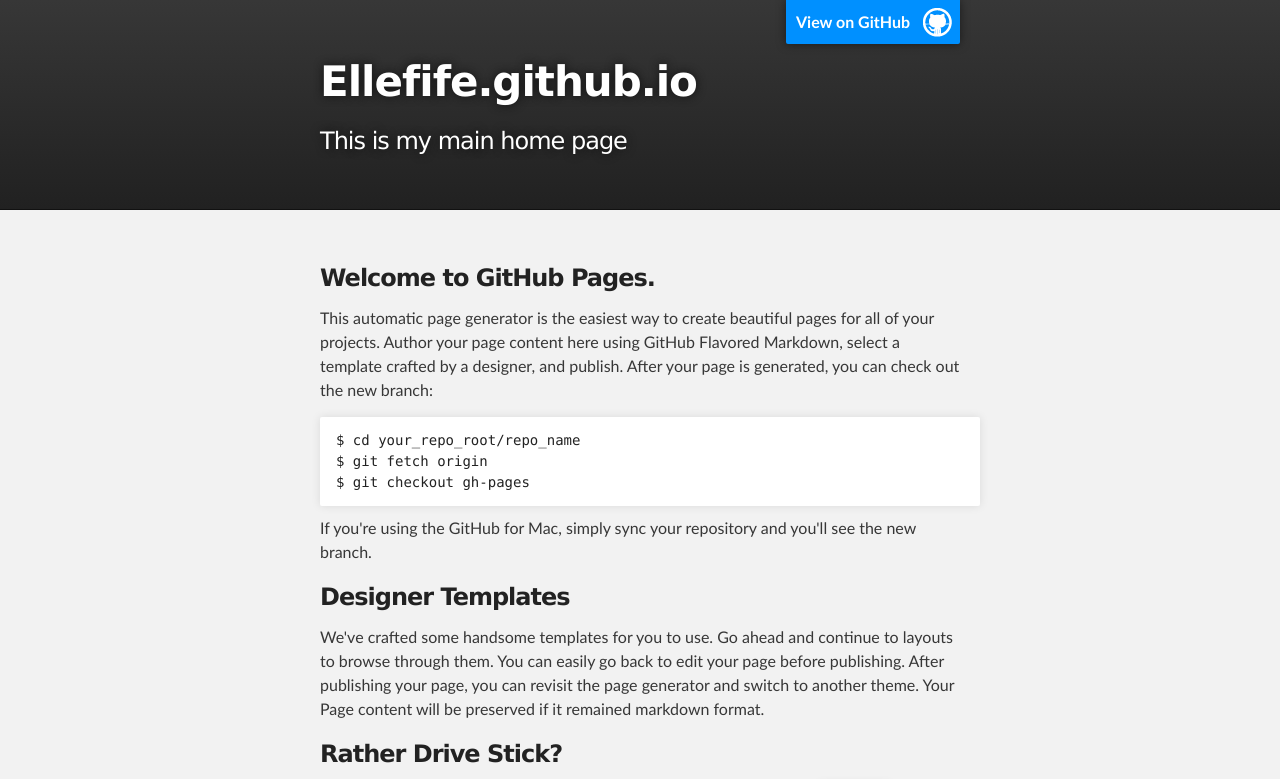
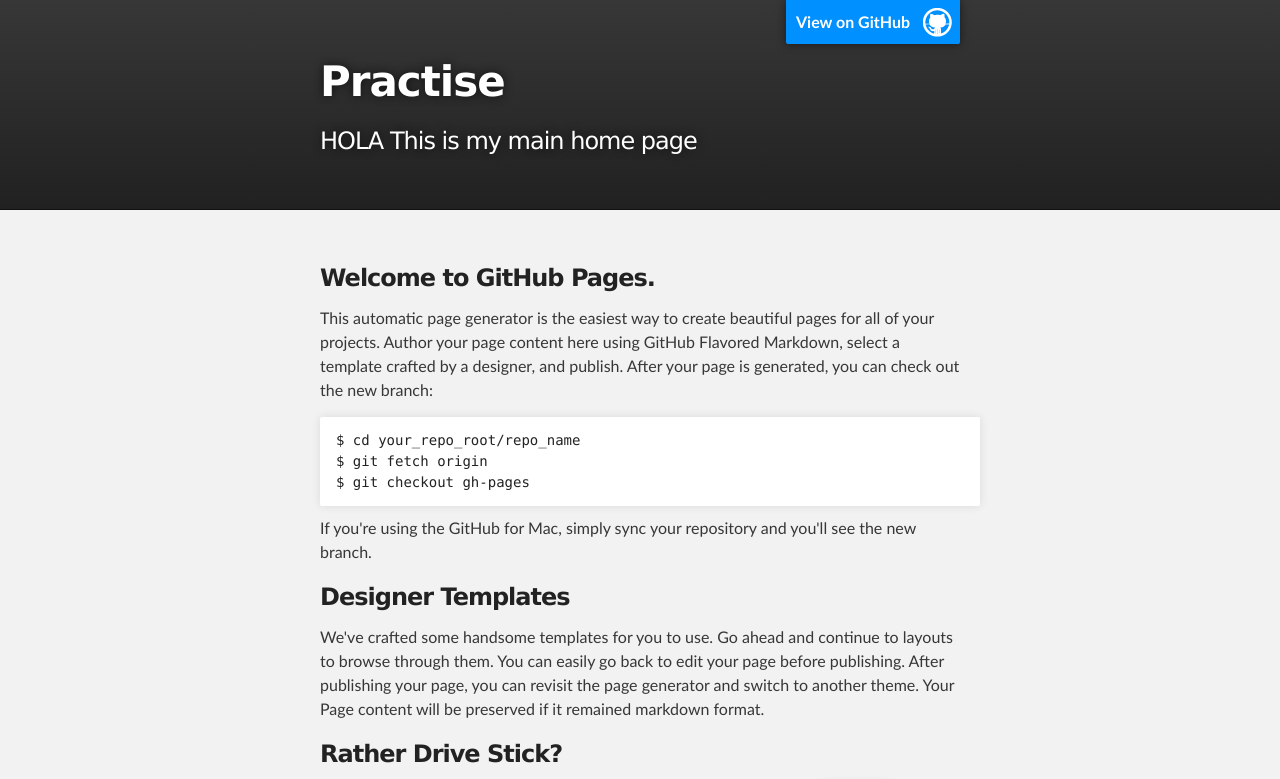
Before and after one commit to ElleFife/Practise, a plain HTML site: page index.html in a window 1280 px wide. Shown: the top 779 px of the page. Drawn offline with Linux system fonts and the light colour scheme.

Commit message:
Update index.html

```diff
--- a/index.html
+++ b/index.html
@@ -8,7 +8,7 @@
 
     <link rel="stylesheet" type="text/css" media="screen" href="stylesheets/stylesheet.css">
 
-    <title>Ellefife.github.io</title>
+    <title>Elle Fifes Website</title>
   </head>
 
   <body>
@@ -18,8 +18,8 @@
         <header class="inner">
           <a id="forkme_banner" href="https://github.com/ElleFife">View on GitHub</a>
 
-          <h1 id="project_title">Ellefife.github.io</h1>
-          <h2 id="project_tagline">This is my main home page</h2>
+          <h1 id="project_title">Practise</h1>
+          <h2 id="project_tagline">HOLA This is my main home page</h2>
 
         </header>
     </div>
```
